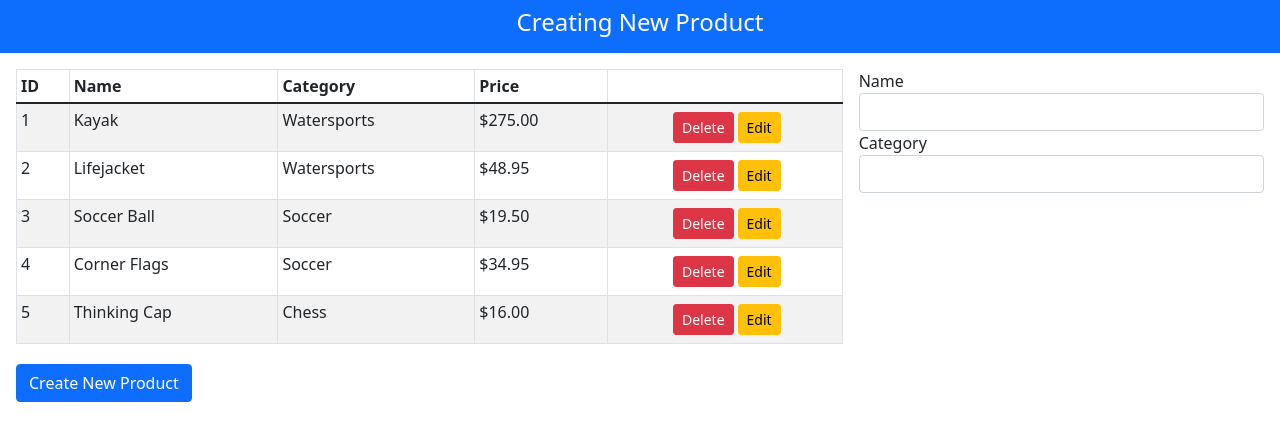
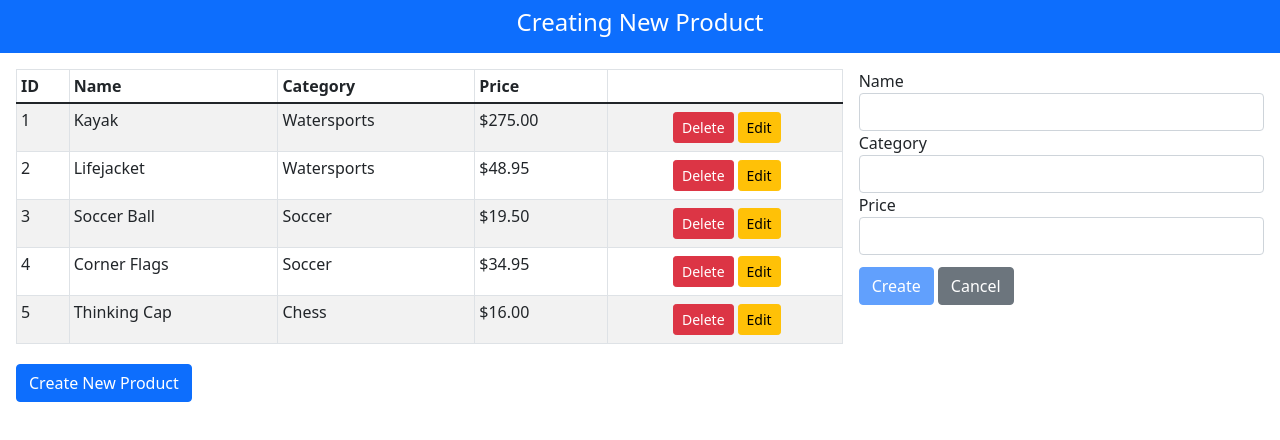
Before and after one commit to Kosteyyy/AP_example2, an Angular app: page / in a window 1280 px wide. Shown: the top 440 px of the page. Built offline with nearby package versions, Linux system fonts and the light colour scheme.

Commit message:
Добавление валидаторов к контролам

```diff
--- a/src/app/core/form.component.html
+++ b/src/app/core/form.component.html
@@ -1,4 +1,9 @@
-<form [formGroup]="productForm">
+<form
+    [formGroup]="productForm"
+    #form="ngForm"
+    (ngSubmit)="submitForm()"
+    (reset)="resetForm()"
+>
     <div class="form-group">
         <label>Name</label>
         <input class="form-control" formControlName="name" />
@@ -14,6 +19,23 @@
     <div class="form-group">
         <label>Category</label>
         <input class="form-control" formControlName="category" />
+    </div>
+
+    <div class="form-group">
+        <label>Price</label>
+        <input class="form-control" formControlName="price" />
+    </div>
+
+    <div class="mt-2">
+        <button
+            type="submit"
+            class="btn btn-primary"
+            [class.btn-warning]="editing"
+            [disabled]="form.invalid"
+        >
+            {{ editing ? "Save" : "Create" }}
+        </button>
+        <button type="reset" class="btn btn-secondary m-1">Cancel</button>
     </div>
 </form>
 
--- a/src/app/core/form.component.ts
+++ b/src/app/core/form.component.ts
@@ -39,7 +39,10 @@ export class FormComponent {
             ],
             updateOn: "change",
         }),
-        category: new FormControl(),
+        category: new FormControl("", { validators: Validators.required }),
+        price: new FormControl("", {
+            validators: [Validators.required, Validators.pattern("^[0-9.]+$")],
+        }),
     });
 
     constructor(
@@ -51,22 +54,22 @@ export class FormComponent {
         this.messageService.reportMessage(new Message("Creating New Product"));
     }
 
-    ngOnInit() {
-        this.productForm.statusChanges.subscribe((newStatus) => {
-            if (newStatus == "INVALID") {
-                let invalidControls: string[] = [];
-                for (let controlName in this.productForm.controls) {
-                    if (this.productForm.controls[controlName].invalid) {
-                        invalidControls.push(controlName);
-                    }
-                }
-                this.messageService.reportMessage(
-                    new Message(`INVALID: ${invalidControls.join(", ")}`)
-                );
-            } else {
-                this.messageService.reportMessage(new Message(newStatus));
-            }
-        });
+    // ngOnInit() {
+    //     this.productForm.statusChanges.subscribe((newStatus) => {
+    //         if (newStatus == "INVALID") {
+    //             let invalidControls: string[] = [];
+    //             for (let controlName in this.productForm.controls) {
+    //                 if (this.productForm.controls[controlName].invalid) {
+    //                     invalidControls.push(controlName);
+    //                 }
+    //             }
+    //             this.messageService.reportMessage(
+    //                 new Message(`INVALID: ${invalidControls.join(", ")}`)
+    //             );
+    //         } else {
+    //             this.messageService.reportMessage(new Message(newStatus));
+    //         }
+    //     });
 
     // this.nameField.statusChanges.subscribe((newStatus) => {
     //     if (newStatus == "INVALID") {
@@ -84,7 +87,7 @@ export class FormComponent {
     //         this.nameField.markAsPristine();
     //     }
     // });
-    }
+    // }
 
     handleStateChange(newState: StateUpdate) {
         this.editing = newState.mode == MODES.EDIT;
@@ -109,6 +112,20 @@ export class FormComponent {
         this.productForm.reset(this.product);
     }
 
+    submitForm() {
+        if (this.productForm.valid) {
+            Object.assign(this.product, this.productForm.value);
+            this.model.saveProduct(this.product);
+            this.product = new Product();
+            this.productForm.reset();
+        }
+    }
+    resetForm() {
+        this.editing = true;
+        this.product = new Product();
+        this.productForm.reset();
+    }
+
     // submitForm(form: NgForm) {
     //     if (form.valid) {
     //         this.model.saveProduct(this.product);
```
Lines whose indentation alone changed are shown as unchanged.
